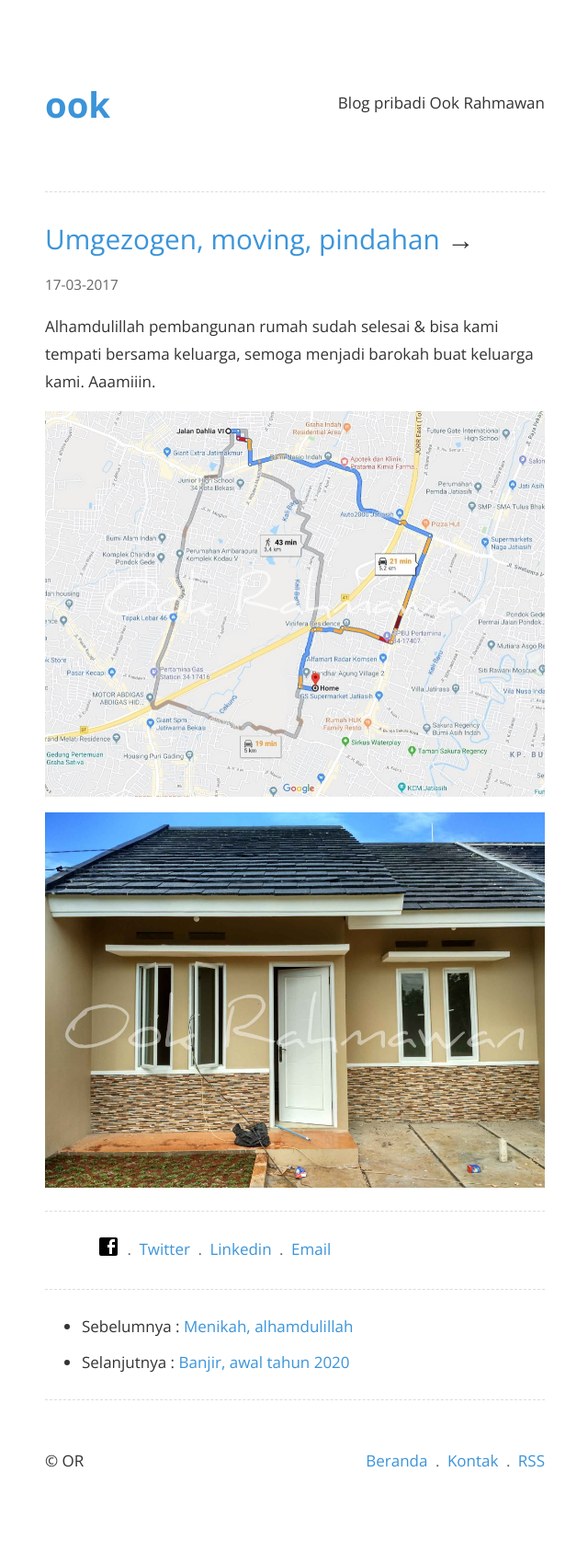
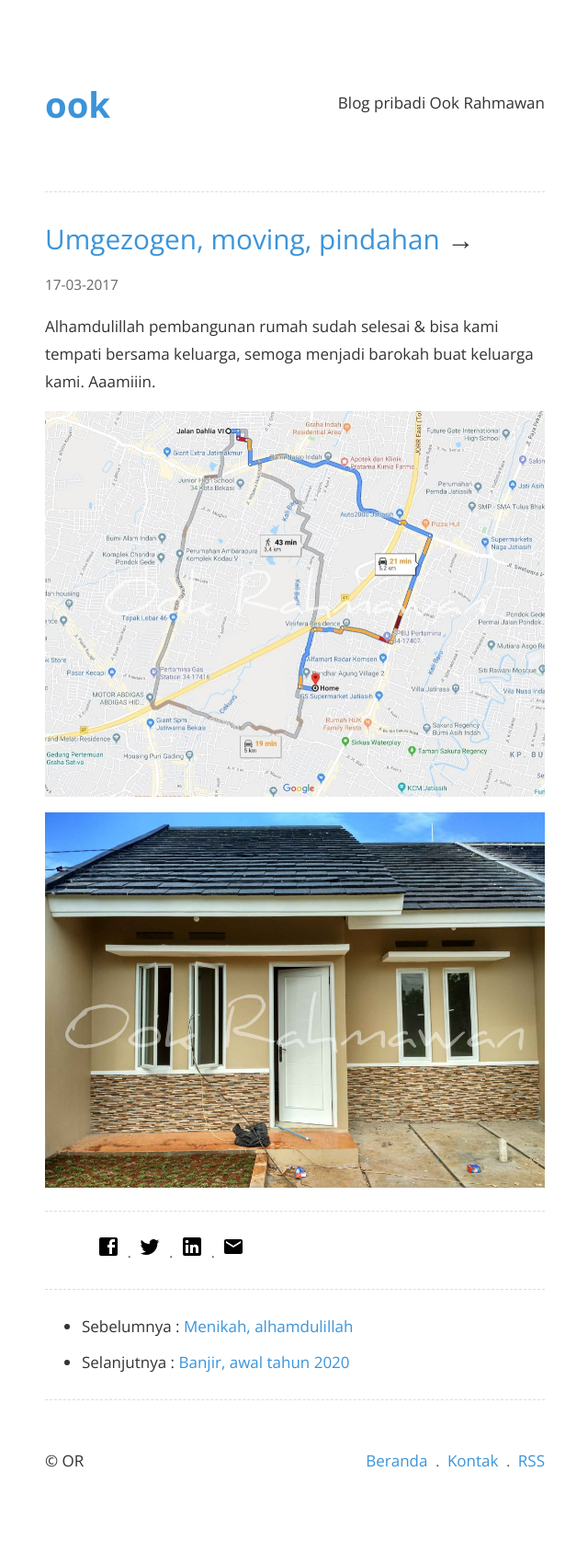
Before and after one commit to krhmwn/krhmwn.github.io, a Jekyll site: the page built from _posts/2017-03-17-umgezogen-moving-pindahan.markdown, in a window 1280 px wide. Shown: the whole page at 92% size, without its empty margins (319-959 px from the left). Built offline with Jekyll 4.4.1, drawn with Linux system fonts in a browser that asks for light colours.

Commit message:
update v.1.0.2

```diff
--- a/_includes/share.html
+++ b/_includes/share.html
@@ -1,10 +1,8 @@
 <nav class="share">
 <ul>
-<li><a href="https://www.facebook.com/sharer/sharer.php?u={{ site.url }}{{ site.baseurl }}{{ page.url }}" title="facebook">
-<svg class="facebook" fill="#000000" height="24" viewBox="0 0 24 24" width="24" xmlns="http://www.w3.org/2000/svg"><path d="M19,4V7H17A1,1 0 0,0 16,8V10H19V13H16V20H13V13H11V10H13V7.5C13,5.56 14.57,4 16.5,4M20,2H4A2,2 0 0,0 2,4V20A2,2 0 0,0 4,22H20A2,2 0 0,0 22,20V4C22,2.89 21.1,2 20,2Z" /></svg>
-</a></li>
-<li><a href="https://twitter.com/intent/tweet?text={{ page.title }}&url={{ site.url }}{{ site.baseurl }}{{ page.url }}" title="twitter">Twitter</a></li>
-<li><a href="https://www.linkedin.com/shareArticle?mini=true&url={{ site.url }}{{ site.baseurl }}{{ page.url }}" title="linkedin">Linkedin</a></li>
-<li><a href="mailto:?subject={{ page.title }}&amp;body=Silahkan berkunjung ke {{ site.url }}{{ site.baseurl }}{{ page.url }}" title="email">Email</a></li>
+<li><a href="https://www.facebook.com/sharer/sharer.php?u={{ site.url }}{{ site.baseurl }}{{ page.url }}" title="facebook"><svg class="facebook" fill="#000000" height="24" viewBox="0 0 24 24" width="24" xmlns="http://www.w3.org/2000/svg"><path d="M19,4V7H17A1,1 0 0,0 16,8V10H19V13H16V20H13V13H11V10H13V7.5C13,5.56 14.57,4 16.5,4M20,2H4A2,2 0 0,0 2,4V20A2,2 0 0,0 4,22H20A2,2 0 0,0 22,20V4C22,2.89 21.1,2 20,2Z" /></svg></a></li>
+<li><a href="https://twitter.com/intent/tweet?text={{ page.title }}&url={{ site.url }}{{ site.baseurl }}{{ page.url }}" title="twitter"><svg class="twitter" fill="#000000" height="24" viewBox="0 0 24 24" width="24" xmlns="http://www.w3.org/2000/svg"><path d="M22.46,6C21.69,6.35 20.86,6.58 20,6.69C20.88,6.16 21.56,5.32 21.88,4.31C21.05,4.81 20.13,5.16 19.16,5.36C18.37,4.5 17.26,4 16,4C13.65,4 11.73,5.92 11.73,8.29C11.73,8.63 11.77,8.96 11.84,9.27C8.28,9.09 5.11,7.38 3,4.79C2.63,5.42 2.42,6.16 2.42,6.94C2.42,8.43 3.17,9.75 4.33,10.5C3.62,10.5 2.96,10.3 2.38,10C2.38,10 2.38,10 2.38,10.03C2.38,12.11 3.86,13.85 5.82,14.24C5.46,14.34 5.08,14.39 4.69,14.39C4.42,14.39 4.15,14.36 3.89,14.31C4.43,16 6,17.26 7.89,17.29C6.43,18.45 4.58,19.13 2.56,19.13C2.22,19.13 1.88,19.11 1.54,19.07C3.44,20.29 5.7,21 8.12,21C16,21 20.33,14.46 20.33,8.79C20.33,8.6 20.33,8.42 20.32,8.23C21.16,7.63 21.88,6.87 22.46,6Z" /></svg></a></li>
+<li><a href="https://www.linkedin.com/shareArticle?mini=true&url={{ site.url }}{{ site.baseurl }}{{ page.url }}" title="linkedin"><svg class="linkedin" fill="#000000" height="24" viewBox="0 0 24 24" width="24" xmlns="http://www.w3.org/2000/svg"><path d="M19,19H16V13.7A1.5,1.5 0 0,0 14.5,12.2A1.5,1.5 0 0,0 13,13.7V19H10V10H13V11.2C13.5,10.36 14.59,9.8 15.5,9.8A3.5,3.5 0 0,1 19,13.3M6.5,8.31C5.5,8.31 4.69,7.5 4.69,6.5A1.81,1.81 0 0,1 6.5,4.69C7.5,4.69 8.31,5.5 8.31,6.5A1.81,1.81 0 0,1 6.5,8.31M8,19H5V10H8M20,2H4C2.89,2 2,2.89 2,4V20A2,2 0 0,0 4,22H20A2,2 0 0,0 22,20V4C22,2.89 21.1,2 20,2Z" /></svg></a></li>
+<li><a href="mailto:?subject={{ page.title }}&amp;body=Silahkan berkunjung ke {{ site.url }}{{ site.baseurl }}{{ page.url }}" title="email"><svg fill="#000000" height="24" viewBox="0 0 24 24" width="24" xmlns="http://www.w3.org/2000/svg"><path d="M20 4H4c-1.1 0-1.99.9-1.99 2L2 18c0 1.1.9 2 2 2h16c1.1 0 2-.9 2-2V6c0-1.1-.9-2-2-2zm0 4l-8 5-8-5V6l8 5 8-5v2z"/><path d="M0 0h24v24H0z" fill="none"/></svg></a></li>
 </ul>
 </nav>
```
